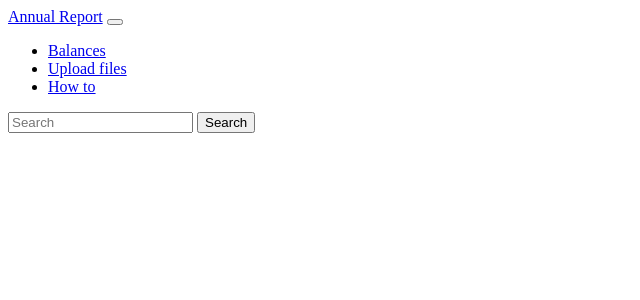
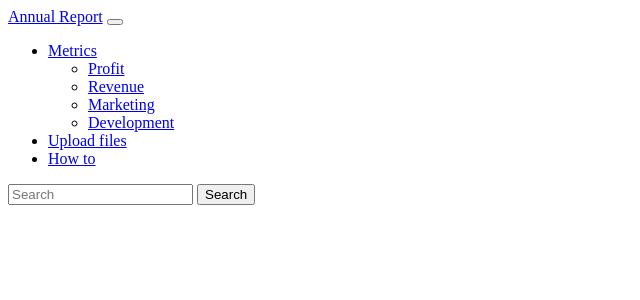
Before and after one commit to DataPavel/annual-report, a Flask app: template templates/navbar.html in a window 1280 px wide. Shown: the top 300 px of the page, without its empty margins (0-640 px from the left). Run offline with Flask 2, Linux system fonts and the light colour scheme; the template is opened without the code that fills it, so the values that code supplies are empty.

Commit message:
Add dropdown to navbar

```diff
--- a/templates/navbar.html
+++ b/templates/navbar.html
@@ -6,8 +6,16 @@
     </button>
     <div class="collapse navbar-collapse" id="navbarSupportedContent">
       <ul class="navbar-nav me-auto mb-2 mb-lg-0">
-        <li class="nav-item">
-          <a class="nav-link" href="#">Balances</a>
+        <li class="nav-item dropdown">
+          <a class="nav-link dropdown-toggle" href="#" id="navbarDropdown" role="button" data-bs-toggle="dropdown" aria-expanded="false">
+            Metrics
+          </a>
+          <ul class="dropdown-menu" aria-labelledby="navbarDropdown">
+            <li><a class="dropdown-item" href="#">Profit</a></li>
+            <li><a class="dropdown-item" href="#">Revenue</a></li>
+            <li><a class="dropdown-item" href="#">Marketing</a></li>
+            <li><a class="dropdown-item" href="#">Development</a></li>
+          </ul>
         </li>
         <li class="nav-item">
           <a class="nav-link" href="{{ url_for('upload') }}">Upload files</a>
```
